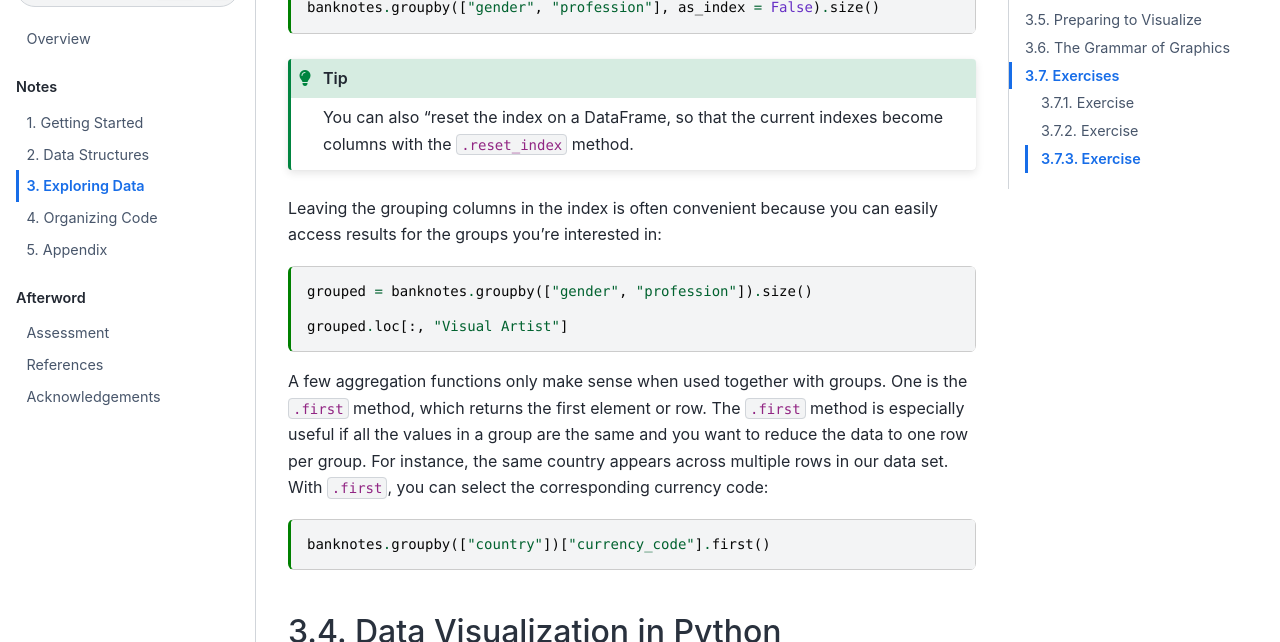
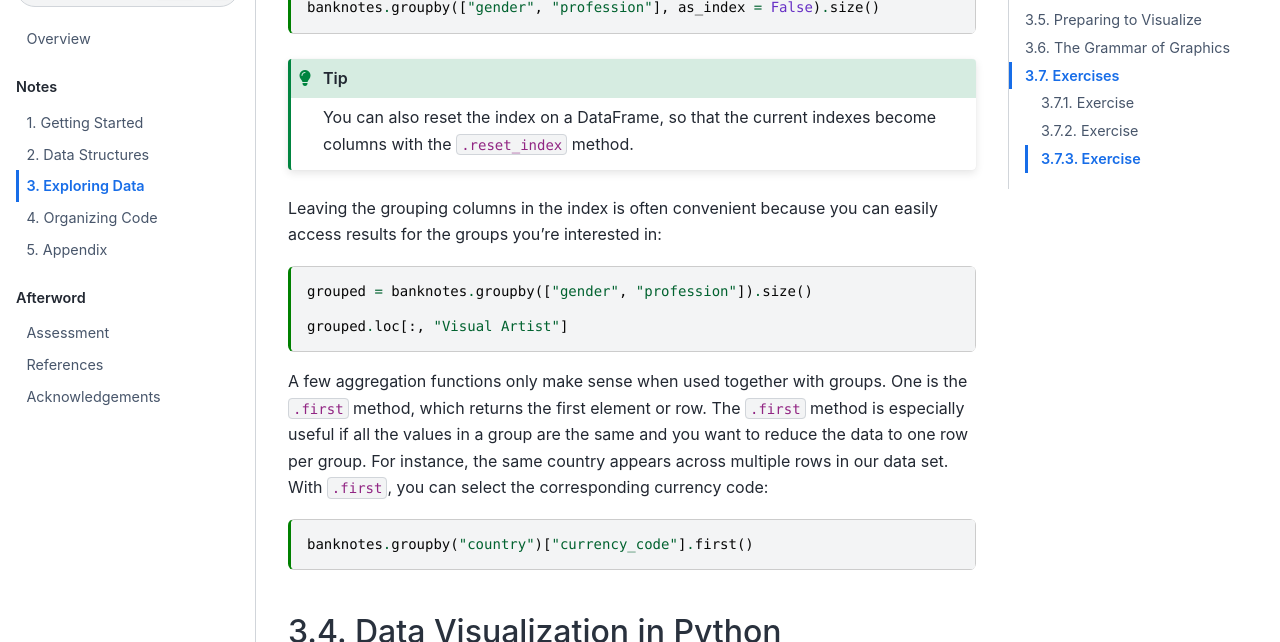
Before and after one commit to ucdavisdatalab/workshop_python_basics, a Jupyter Book: the page built from chapters/03_exploring-data.md, in a window 1280 px wide and 900 px high, scrolled down 4160 px. Shown: the part 153-795 px from the top of the window. Built offline with Jupyter Book 1.0.4 settings and Sphinx 7.4.7 and the Sphinx Book theme 1.1.4, drawn with Linux system fonts in a browser that asks for light colours.

Commit message:
typo hotfix

````diff
--- a/chapters/03_exploring-data.md
+++ b/chapters/03_exploring-data.md
@@ -240,7 +240,7 @@ banknotes.groupby(["gender", "profession"], as_index = False).size()
 ```
 
 :::{tip}
-You can also "reset the index on a DataFrame, so that the current indexes
+You can also reset the index on a DataFrame, so that the current indexes
 become columns with the `.reset_index` method.
 :::
 
@@ -261,7 +261,7 @@ appears across multiple rows in our data set. With `.first`, you can select the
 corresponding currency code:
 
 ```{code-cell}
-banknotes.groupby(["country"])["currency_code"].first()
+banknotes.groupby("country")["currency_code"].first()
 ```
 
 
````
